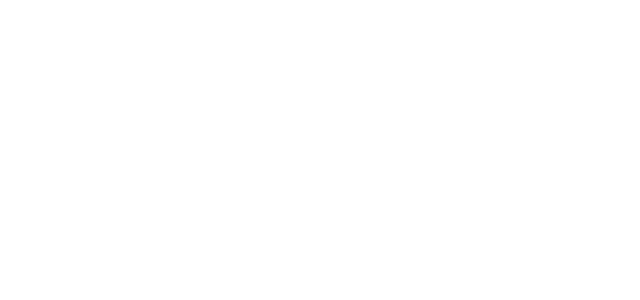
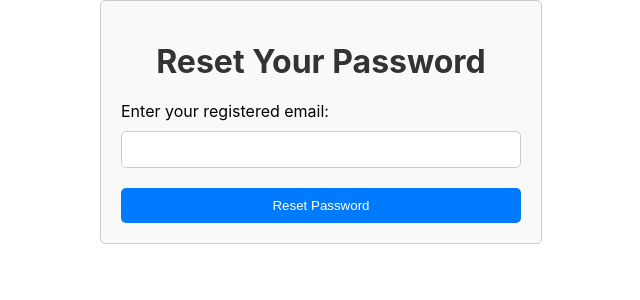
Before and after one commit to SanOP360/BackendExpenseTracker, a React (Create React App) app: page /forgotPassword in a window 1280 px wide. Before the commit this address had no page. Shown: the top 300 px of the page, without its empty margins (319-959 px from the left). Built offline with nearby package versions, Linux system fonts and the light colour scheme.

Commit message:
added forgot password button

```diff
--- a/src/App.js
+++ b/src/App.js
@@ -3,6 +3,7 @@
 import SignUpForm from "./Pages/SignUpForm";
 import LoginForm from "./Pages/LoginForm";
 import ExpenseForm from "./Pages/ExpenseForm";
+import ForgotPassword from "./Pages/ForgotPassword";
 
 
 function App() {
@@ -10,6 +11,7 @@
     <Routes>
       <Route path="/" element={<LoginForm />} />
       <Route path="/Signup" element={<SignUpForm />} />
+      <Route path="/forgotPassword" element={<ForgotPassword/>}/>
       <Route path="/AddExpense" element={<ExpenseForm/>} />
     </Routes>
   );
--- /dev/null
+++ b/src/Pages/ForgotPassword.js
@@ -0,0 +1,46 @@
+import React, { useState } from "react";
+import axios from "axios";
+import "./forgotPasswordStyles.css";
+
+const ForgotPassword = () => {
+  const [email, setEmail] = useState("");
+  const [message, setMessage] = useState("");
+
+  const resetPasswordHandler = async (e) => {
+    e.preventDefault();
+
+    try {
+      const response = await axios.post(
+        "http://localhost:5000/password/forgotpassword",
+        {
+          email: email,
+        }
+      );
+      console.log(response.data);
+      setMessage(response.data.msg);
+    } catch (error) {
+      console.error("Error resetting password:", error);
+      setMessage("An error occurred while resetting the password.");
+    }
+  };
+
+  return (
+    <div className="forgot-password">
+      <h1>Reset Your Password</h1>
+      <form onSubmit={resetPasswordHandler}>
+        <label htmlFor="email">Enter your registered email:</label>
+        <input
+          type="email"
+          id="email"
+          value={email}
+          onChange={(e) => setEmail(e.target.value)}
+          required
+        />
+        <button type="submit">Reset Password</button>
+      </form>
+      {message && <p>{message}</p>}
+    </div>
+  );
+};
+
+export default ForgotPassword;
--- a/src/Pages/LoginForm.js
+++ b/src/Pages/LoginForm.js
@@ -37,6 +37,10 @@
     passwordRef.current.value = null;
   };
 
+  const forgotPasswordBtnHandler=()=>{
+    Navigate('/forgotPassword')
+  }
+
   return (
     <div className="MainDiv">
       <form onSubmit={submitForm} className="custom-form">
@@ -72,6 +76,10 @@
           </button>
         </div>
 
+        <div>
+          <button onClick={forgotPasswordBtnHandler}>Forgot Password</button>
+        </div>
+
         <div className="divLink">
           <Link className="link" to="/Signup">
             New User? Create a New Account
--- /dev/null
+++ b/src/Pages/forgotPasswordStyles.css
@@ -0,0 +1,52 @@
+/* forgotPasswordStyles.css */
+
+.forgot-password {
+  max-width: 400px;
+  margin: 0 auto;
+  padding: 20px;
+  border: 1px solid #ccc;
+  border-radius: 5px;
+  background-color: #f9f9f9;
+}
+
+.forgot-password h1 {
+  text-align: center;
+  margin-bottom: 20px;
+  color: #333;
+}
+
+.forgot-password form {
+  display: flex;
+  flex-direction: column;
+}
+
+.forgot-password label {
+  margin-bottom: 10px;
+}
+
+.forgot-password input[type="email"] {
+  padding: 10px;
+  margin-bottom: 20px;
+  border: 1px solid #ccc;
+  border-radius: 5px;
+}
+
+.forgot-password button {
+  padding: 10px 20px;
+  background-color: #007bff;
+  color: #fff;
+  border: none;
+  border-radius: 5px;
+  cursor: pointer;
+  transition: background-color 0.3s ease;
+}
+
+.forgot-password button:hover {
+  background-color: #0056b3;
+}
+
+.forgot-password p {
+  margin-top: 10px;
+  text-align: center;
+  color: #333;
+}
```
